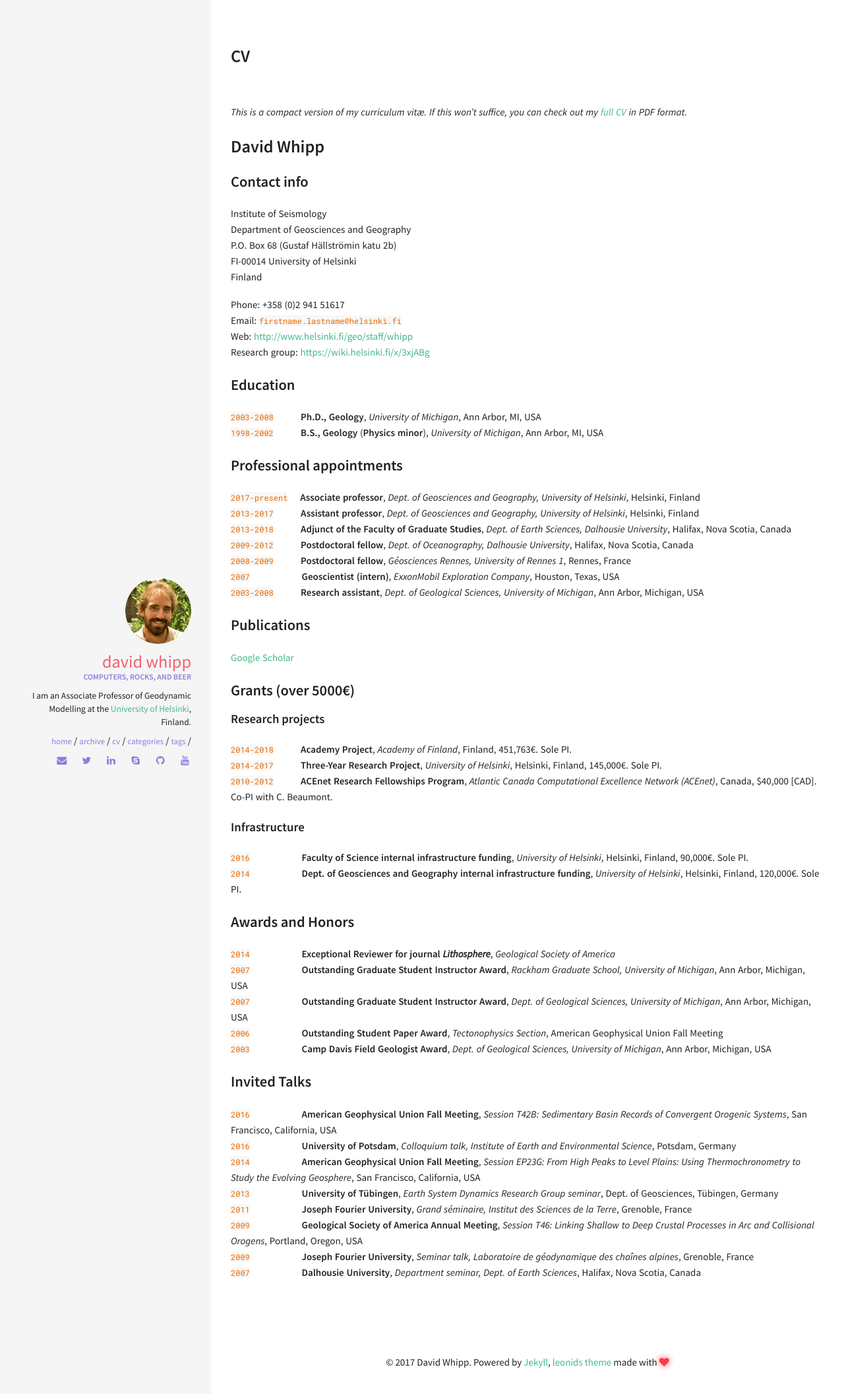
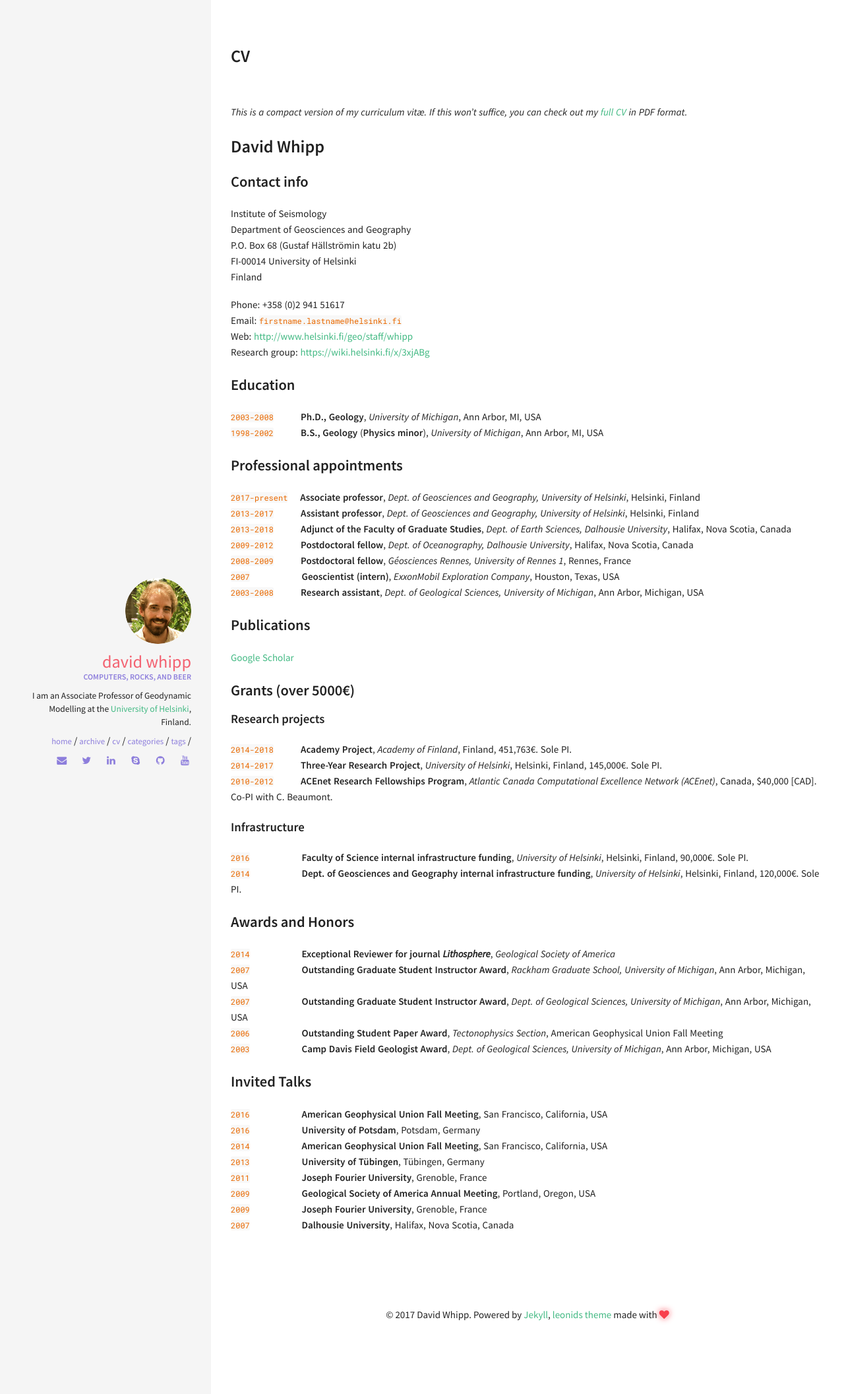
Before and after one commit to z0del/davewhipp.github.io, a Jekyll site: the page built from cv.md, in a window 1280 px wide. Shown: the top 2113 px of the page at 66% size. Built offline with Jekyll 4.4.1, drawn with Linux system fonts in a browser that asks for light colours.

Commit message:
Update cv.md

````diff
--- a/cv.md
+++ b/cv.md
@@ -53,11 +53,11 @@ Research group: [https://wiki.helsinki.fi/x/3xjABg](https://wiki.helsinki.fi/x/3
 ```2003``` &nbsp;&nbsp;&nbsp;&nbsp;&nbsp;&nbsp;&nbsp;&nbsp;&nbsp;&nbsp;&nbsp;&nbsp;&nbsp;&nbsp;&nbsp;&nbsp;&nbsp;&nbsp;&nbsp;&nbsp;**Camp Davis Field Geologist Award**, *Dept. of Geological Sciences, University of Michigan*, Ann Arbor, Michigan, USA<br/>
 
 ### Invited Talks
-```2016``` &nbsp;&nbsp;&nbsp;&nbsp;&nbsp;&nbsp;&nbsp;&nbsp;&nbsp;&nbsp;&nbsp;&nbsp;&nbsp;&nbsp;&nbsp;&nbsp;&nbsp;&nbsp;&nbsp;&nbsp;**American Geophysical Union Fall Meeting**, *Session T42B: Sedimentary Basin Records of Convergent Orogenic Systems*, San Francisco, California, USA<br/>
-```2016``` &nbsp;&nbsp;&nbsp;&nbsp;&nbsp;&nbsp;&nbsp;&nbsp;&nbsp;&nbsp;&nbsp;&nbsp;&nbsp;&nbsp;&nbsp;&nbsp;&nbsp;&nbsp;&nbsp;&nbsp;**University of Potsdam**, *Colloquium talk, Institute of Earth and Environmental Science*, Potsdam, Germany<br/>
-```2014``` &nbsp;&nbsp;&nbsp;&nbsp;&nbsp;&nbsp;&nbsp;&nbsp;&nbsp;&nbsp;&nbsp;&nbsp;&nbsp;&nbsp;&nbsp;&nbsp;&nbsp;&nbsp;&nbsp;&nbsp;**American Geophysical Union Fall Meeting**, *Session EP23G: From High Peaks to Level Plains: Using Thermochronometry to Study the Evolving Geosphere*, San Francisco, California, USA<br/>
-```2013``` &nbsp;&nbsp;&nbsp;&nbsp;&nbsp;&nbsp;&nbsp;&nbsp;&nbsp;&nbsp;&nbsp;&nbsp;&nbsp;&nbsp;&nbsp;&nbsp;&nbsp;&nbsp;&nbsp;&nbsp;**University of Tübingen**, *Earth System Dynamics Research Group seminar*, Dept. of Geosciences, Tübingen, Germany<br/>
-```2011``` &nbsp;&nbsp;&nbsp;&nbsp;&nbsp;&nbsp;&nbsp;&nbsp;&nbsp;&nbsp;&nbsp;&nbsp;&nbsp;&nbsp;&nbsp;&nbsp;&nbsp;&nbsp;&nbsp;&nbsp;**Joseph Fourier University**, *Grand séminaire, Institut des Sciences de la Terre*, Grenoble, France<br/>
-```2009``` &nbsp;&nbsp;&nbsp;&nbsp;&nbsp;&nbsp;&nbsp;&nbsp;&nbsp;&nbsp;&nbsp;&nbsp;&nbsp;&nbsp;&nbsp;&nbsp;&nbsp;&nbsp;&nbsp;&nbsp;**Geological Society of America Annual Meeting**, *Session T46: Linking Shallow to Deep Crustal Processes in Arc and Collisional Orogens*, Portland, Oregon, USA<br/>
-```2009``` &nbsp;&nbsp;&nbsp;&nbsp;&nbsp;&nbsp;&nbsp;&nbsp;&nbsp;&nbsp;&nbsp;&nbsp;&nbsp;&nbsp;&nbsp;&nbsp;&nbsp;&nbsp;&nbsp;&nbsp;**Joseph Fourier University**, *Seminar talk, Laboratoire de géodynamique des chaînes alpines*, Grenoble, France<br/>
-```2007``` &nbsp;&nbsp;&nbsp;&nbsp;&nbsp;&nbsp;&nbsp;&nbsp;&nbsp;&nbsp;&nbsp;&nbsp;&nbsp;&nbsp;&nbsp;&nbsp;&nbsp;&nbsp;&nbsp;&nbsp;**Dalhousie University**, *Department seminar, Dept. of Earth Sciences*, Halifax, Nova Scotia, Canada
+```2016``` &nbsp;&nbsp;&nbsp;&nbsp;&nbsp;&nbsp;&nbsp;&nbsp;&nbsp;&nbsp;&nbsp;&nbsp;&nbsp;&nbsp;&nbsp;&nbsp;&nbsp;&nbsp;&nbsp;&nbsp;**American Geophysical Union Fall Meeting**, San Francisco, California, USA<br/>
+```2016``` &nbsp;&nbsp;&nbsp;&nbsp;&nbsp;&nbsp;&nbsp;&nbsp;&nbsp;&nbsp;&nbsp;&nbsp;&nbsp;&nbsp;&nbsp;&nbsp;&nbsp;&nbsp;&nbsp;&nbsp;**University of Potsdam**, Potsdam, Germany<br/>
+```2014``` &nbsp;&nbsp;&nbsp;&nbsp;&nbsp;&nbsp;&nbsp;&nbsp;&nbsp;&nbsp;&nbsp;&nbsp;&nbsp;&nbsp;&nbsp;&nbsp;&nbsp;&nbsp;&nbsp;&nbsp;**American Geophysical Union Fall Meeting**, San Francisco, California, USA<br/>
+```2013``` &nbsp;&nbsp;&nbsp;&nbsp;&nbsp;&nbsp;&nbsp;&nbsp;&nbsp;&nbsp;&nbsp;&nbsp;&nbsp;&nbsp;&nbsp;&nbsp;&nbsp;&nbsp;&nbsp;&nbsp;**University of Tübingen**, Tübingen, Germany<br/>
+```2011``` &nbsp;&nbsp;&nbsp;&nbsp;&nbsp;&nbsp;&nbsp;&nbsp;&nbsp;&nbsp;&nbsp;&nbsp;&nbsp;&nbsp;&nbsp;&nbsp;&nbsp;&nbsp;&nbsp;&nbsp;**Joseph Fourier University**, Grenoble, France<br/>
+```2009``` &nbsp;&nbsp;&nbsp;&nbsp;&nbsp;&nbsp;&nbsp;&nbsp;&nbsp;&nbsp;&nbsp;&nbsp;&nbsp;&nbsp;&nbsp;&nbsp;&nbsp;&nbsp;&nbsp;&nbsp;**Geological Society of America Annual Meeting**, Portland, Oregon, USA<br/>
+```2009``` &nbsp;&nbsp;&nbsp;&nbsp;&nbsp;&nbsp;&nbsp;&nbsp;&nbsp;&nbsp;&nbsp;&nbsp;&nbsp;&nbsp;&nbsp;&nbsp;&nbsp;&nbsp;&nbsp;&nbsp;**Joseph Fourier University**, Grenoble, France<br/>
+```2007``` &nbsp;&nbsp;&nbsp;&nbsp;&nbsp;&nbsp;&nbsp;&nbsp;&nbsp;&nbsp;&nbsp;&nbsp;&nbsp;&nbsp;&nbsp;&nbsp;&nbsp;&nbsp;&nbsp;&nbsp;**Dalhousie University**, Halifax, Nova Scotia, Canada
````
